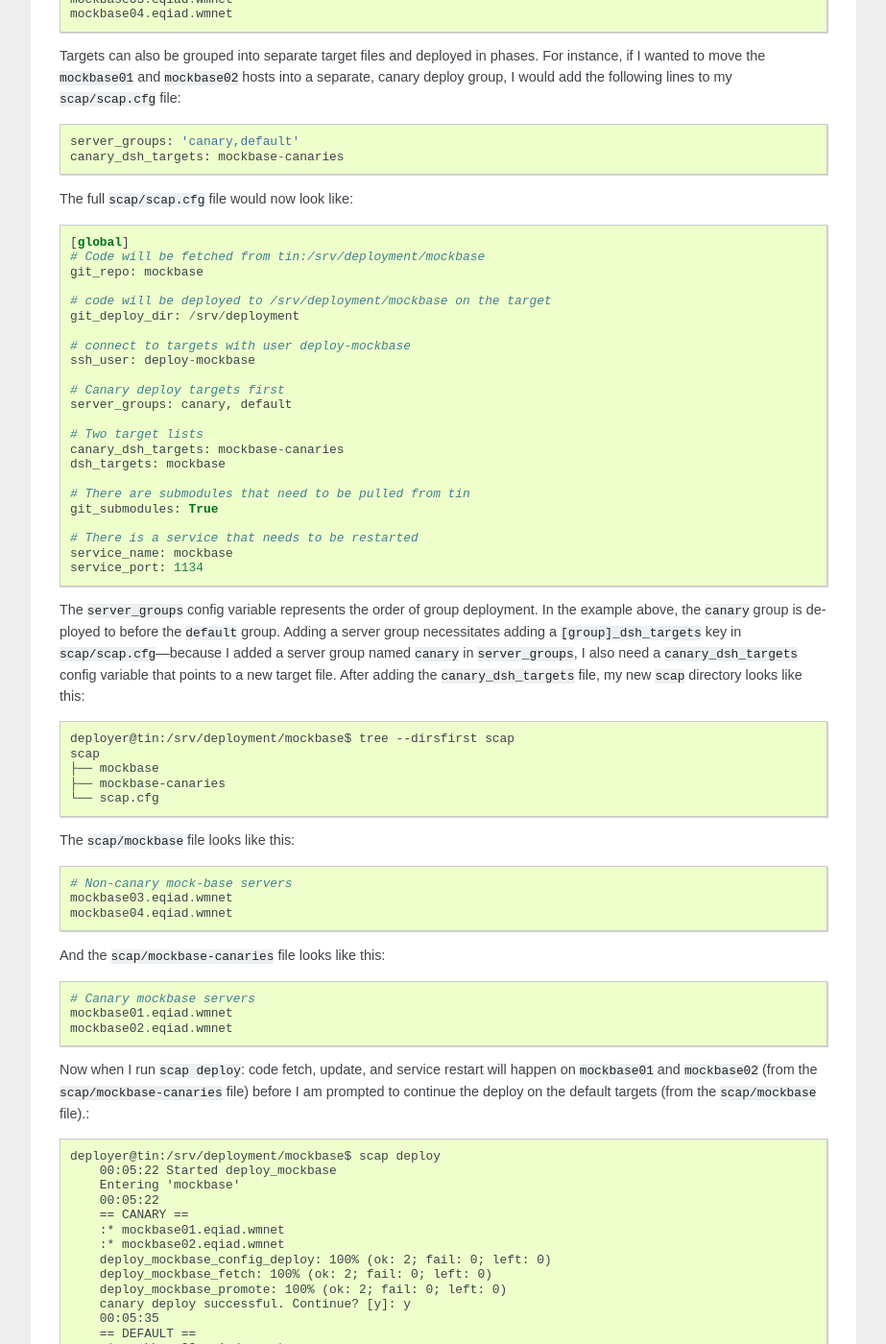
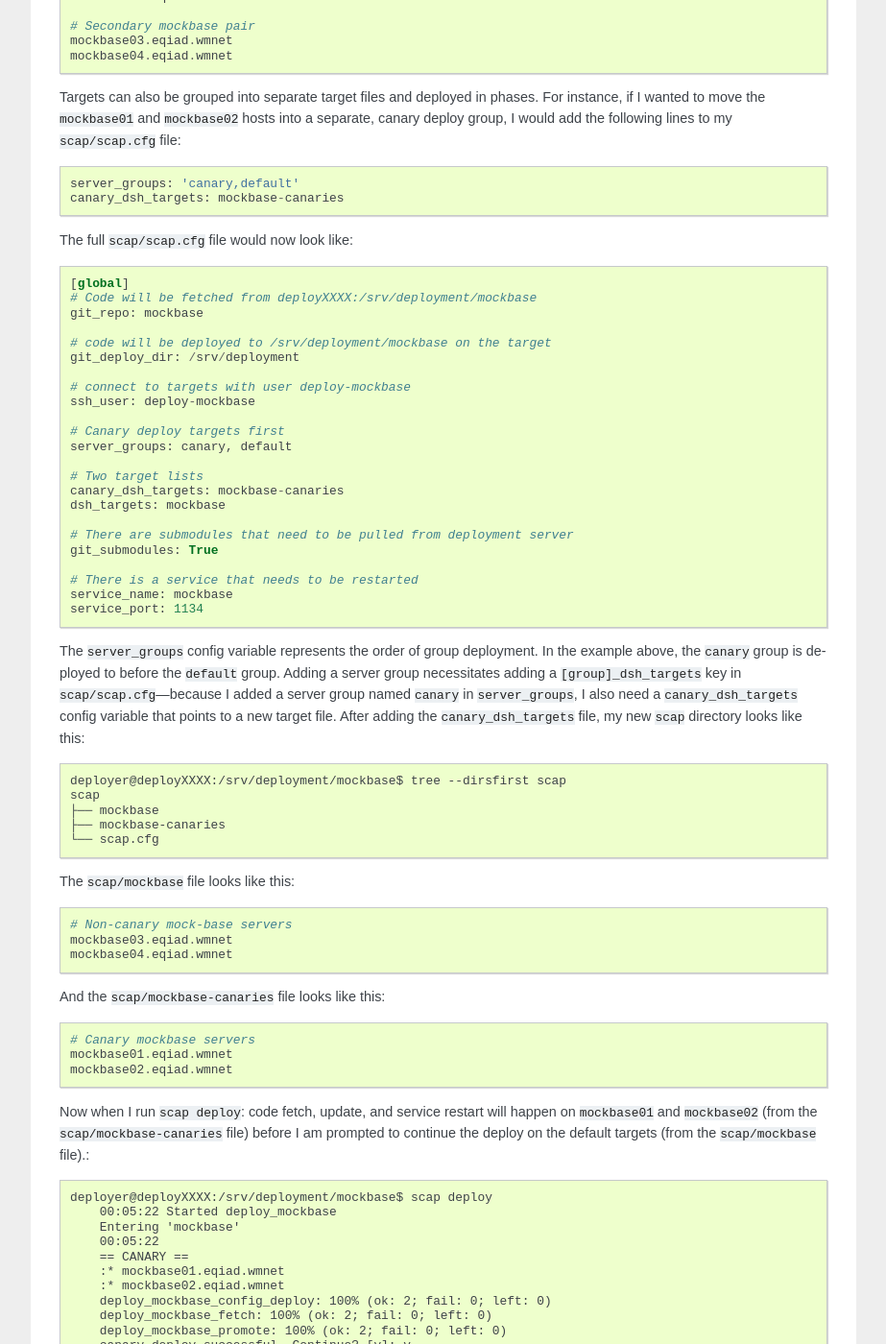
Before and after one commit to wikimedia/mediawiki-tools-scap, a Sphinx documentation site: the page built from docs/scap3/quickstart/setup.rst, in a window 1280 px wide and 1400 px high, scrolled down 1844 px. Shown: the whole window at 96% size, without its empty margins (198-1121 px from the left). Built offline with Sphinx 7.4.7, drawn with Linux system fonts in a browser that asks for light colours; some of the changed text lies outside the part shown.

Commit message:
Remove reference to `tin.eqiad.wmnet`
The host has long been replaced by two servers exposed behind a service
hostname: deployment.eqiad.wmnet.

Update any reference to tin to use the service hostname, a dummy server
name "deployXXXX" or "deployment server".

https://wikitech.wikimedia.org/wiki/Deployment_server

Change-Id: I687c9ab9bcf3e3489257942e44bb728d295ad186

```diff
--- a/docs/glossary.rst
+++ b/docs/glossary.rst
@@ -15,8 +15,8 @@ Glossary of terms
   deploy host
   deployment server
   deployment master
-    The server where you will run scap. In the case of WMF deployments, `tin`
-    and `mira` are currently the names of deployment hosts.
+    The server where you will run scap. In the case of WMF deployments one of
+    the server being the `deployment.eqiad.wmnet`.
 
   deployment repository
   deployment project
--- a/docs/index.rst
+++ b/docs/index.rst
@@ -9,8 +9,8 @@ Background
 
 *Scap* is a tool that was originally designed to deploy MediaWiki code
 on Wikimedia Foundation servers. In Summer/Fall 2015 functionality was
-added to Scap to allow it to deploy any git-based repositories on `tin
-<https://wikitech.wikimedia.org/wiki/Tin>`_.
+added to Scap to allow it to deploy any git-based repositories on our
+`deployment server <https://wikitech.wikimedia.org/wiki/Deployment server>`_.
 
 What does "Scap" mean?
 ----------------------
--- a/docs/scap3/quickstart/setup.rst
+++ b/docs/scap3/quickstart/setup.rst
@@ -7,13 +7,14 @@ from Trebuchet_ to Scap using the :ref:`commands`.
 
 This quickstart assumes that:
 
-#. You are deploying from tin_.
-#. Your repository is already present on tin.
-   If your repository is not on tin, the current best instructions are in
-   `Add the new repo's configuration in puppet`_ on wikitech. These
+#. You are deploying from `deployment server`_.
+#. Your repository is already present on deployment server.
+   If your repository is not on the deployment server, the current best instructions
+   are in `Add the new repo's configuration in puppet`_ on wikitech. These
    instructions are likely to change as Trebuchet is phased-out.
 #. You have at least one target machine.
-#. You have SSH access to the target machines from tin (more info in :ref:`ssh_access`).
+#. You have SSH access to the target machines from the deployment server (more
+   info in :ref:`ssh_access`).
 #. The target machines have the puppet modules ``scap`` and ``scap::target``
    in their manifests.
 #. The user that has SSH access has write permissions to the directory
@@ -24,12 +25,13 @@ The ``scap`` directory
 
 The ``scap`` directory contains all the configuration Scap uses to deploy
 your code. It must reside at the root of your repository's working directory
-on tin. The ``scap`` directory can be, but does not have to be, a part of your git
-repository (it may be a submodule, or a ``.gitignore``'d directory on tin).
+on the deployment server. The ``scap`` directory can be, but does not have to
+be, a part of your git repository (it may be a submodule, or a ``.gitignore``'d
+directory on the deployment server).
 
 A good starting point for a scap directory can be seen here::
 
-    deployer@tin:/srv/deployment/mockbase$ tree --dirsfirst scap
+    deployer@deployXXXX:/srv/deployment/mockbase$ tree --dirsfirst scap
     scap
     ├── mockbase
     └── scap.cfg
@@ -64,7 +66,7 @@ An example of a sensible default ``scap/scap.cfg`` file is seen here::
     # The target list is in scap/mockbase
     dsh_targets: mockbase
 
-    # There are submodules that need to be pulled from tin
+    # There are submodules that need to be pulled from deployment server
     git_submodules: True
 
     # The repo has git-fat and git-lfs managed binary files that should be synced
@@ -83,9 +85,9 @@ Lines beginning with ``#`` are ignored and may be used to provide comments.
 The configuration is read from the global section and additional sections
 based on the fully qualified domain name of the local host.
 
-For example, on the host ``tin.eqiad.wmnet``, the final value for a given
-setting would be the first value found in sections:
-``[tin.eqiad.wmnet]``, ``[eqiad.wmnet]``, ``[wmnet]`` or ``[global]``.
+For example, on the hosts behind ``deployment.eqiad.wmnet``, the final value
+for a given setting would be the first value found in sections:
+``[deployXXXX.eqiad.wmnet]``, ``[eqiad.wmnet]``, ``[wmnet]`` or ``[global]``.
 Sections not present in the configuration file will be ignored.
 
 Targets
@@ -119,7 +121,7 @@ to my ``scap/scap.cfg`` file::
 The full ``scap/scap.cfg`` file would now look like::
 
     [global]
-    # Code will be fetched from tin:/srv/deployment/mockbase
+    # Code will be fetched from deployXXXX:/srv/deployment/mockbase
     git_repo: mockbase
 
     # code will be deployed to /srv/deployment/mockbase on the target
@@ -135,7 +137,7 @@ The full ``scap/scap.cfg`` file would now look like::
     canary_dsh_targets: mockbase-canaries
     dsh_targets: mockbase
 
-    # There are submodules that need to be pulled from tin
+    # There are submodules that need to be pulled from deployment server
     git_submodules: True
 
     # There is a service that needs to be restarted
@@ -150,7 +152,7 @@ I also need a ``canary_dsh_targets`` config variable that points to a new
 target file. After adding the ``canary_dsh_targets`` file, my new ``scap``
 directory looks like this::
 
-    deployer@tin:/srv/deployment/mockbase$ tree --dirsfirst scap
+    deployer@deployXXXX:/srv/deployment/mockbase$ tree --dirsfirst scap
     scap
     ├── mockbase
     ├── mockbase-canaries
@@ -173,7 +175,7 @@ on ``mockbase01`` and ``mockbase02`` (from the ``scap/mockbase-canaries`` file)
 before I am prompted to continue the deploy on the default targets
 (from the ``scap/mockbase`` file).::
 
-    deployer@tin:/srv/deployment/mockbase$ scap deploy
+    deployer@deployXXXX:/srv/deployment/mockbase$ scap deploy
         00:05:22 Started deploy_mockbase
         Entering 'mockbase'
         00:05:22
@@ -229,7 +231,7 @@ User-defined checks may be preformed after any stage of deployment:
 
 User-defined checks are specified in the ``scap/checks.yaml`` file::
 
-    deployer@tin:/srv/deployment/mockbase$ tree --dirsfirst scap
+    deployer@deployXXXX:/srv/deployment/mockbase$ tree --dirsfirst scap
     scap
     ├── checks.yaml
     ├── mockbase
@@ -329,7 +331,7 @@ To render a file template on a target, place the template in the ``templates``
 directory of your repository's ``scap`` directory. You will also need to
 create a ``scap/config-files.yaml`` file to control rendered config templates::
 
-    deployer@tin:/srv/deployment/mockbase$ tree --dirsfirst scap
+    deployer@deployXXXX:/srv/deployment/mockbase$ tree --dirsfirst scap
     scap
     ├── templates
     │   └── config.yaml.j2
@@ -376,7 +378,7 @@ jinja-syntax-capable. Variables and looping constructs are fully supported.
 The master variable file for templates is called ``vars.yaml`` and is located
 inside the ``scap`` directory::
 
-    deployer@tin:/srv/deployment/mockbase$ tree --dirsfirst scap
+    deployer@deployXXXX:/srv/deployment/mockbase$ tree --dirsfirst scap
     scap
     ├── templates
     │   └── config.yaml.j2
@@ -515,7 +517,7 @@ For example, if the ``/etc/mockbase/config.yaml`` file needed to have an
 additional ``beta: true`` parameter in its template file, I could override
 the template in the ``beta`` environment::
 
-    deployer@tin:/srv/deployment/mockbase$ tree --dirsfirst scap
+    deployer@deployXXXX:/srv/deployment/mockbase$ tree --dirsfirst scap
     scap
     ├── environments
     │   └── beta
@@ -556,7 +558,7 @@ For example, if I wanted to set the ``/etc/mockbase/config.yaml`` variable
 ``foo`` to the value ``baz`` in the ``beta`` environment, I could do so
 by first creating an environment-specific ``vars.yaml``::
 
-    deployer@tin:/srv/deployment/mockbase$ tree --dirsfirst scap
+    deployer@deployXXXX:/srv/deployment/mockbase$ tree --dirsfirst scap
     scap
     ├── environments
     │   └── beta
@@ -590,7 +592,7 @@ Final rendered content of ``/etc/mockbase/config.yaml`` after running
     beta: true
 
 .. _trebuchet: https://wikitech.wikimedia.org/wiki/Trebuchet
-.. _tin: https://wikitech.wikimedia.org/wiki/Tin
+.. _deployment server: https://wikitech.wikimedia.org/wiki/Deployment_server
 .. _add the new repo's configuration in puppet: https://wikitech.wikimedia.org/wiki/Trebuchet#Add_the_new_repo.27s_configuration_to_puppet
 .. _configparser: https://docs.python.org/2/library/configparser.html
 .. _jinja2: http://jinja.pocoo.org/docs/dev/
```
Also changed, not shown: docs/scap3/quickstart/deployer.rst (+10 -10 lines), docs/scap3/repo_config.rst (+6 -6 lines), docs/scap3/ssh-access.rst (+8 -6 lines), 3 other files.
